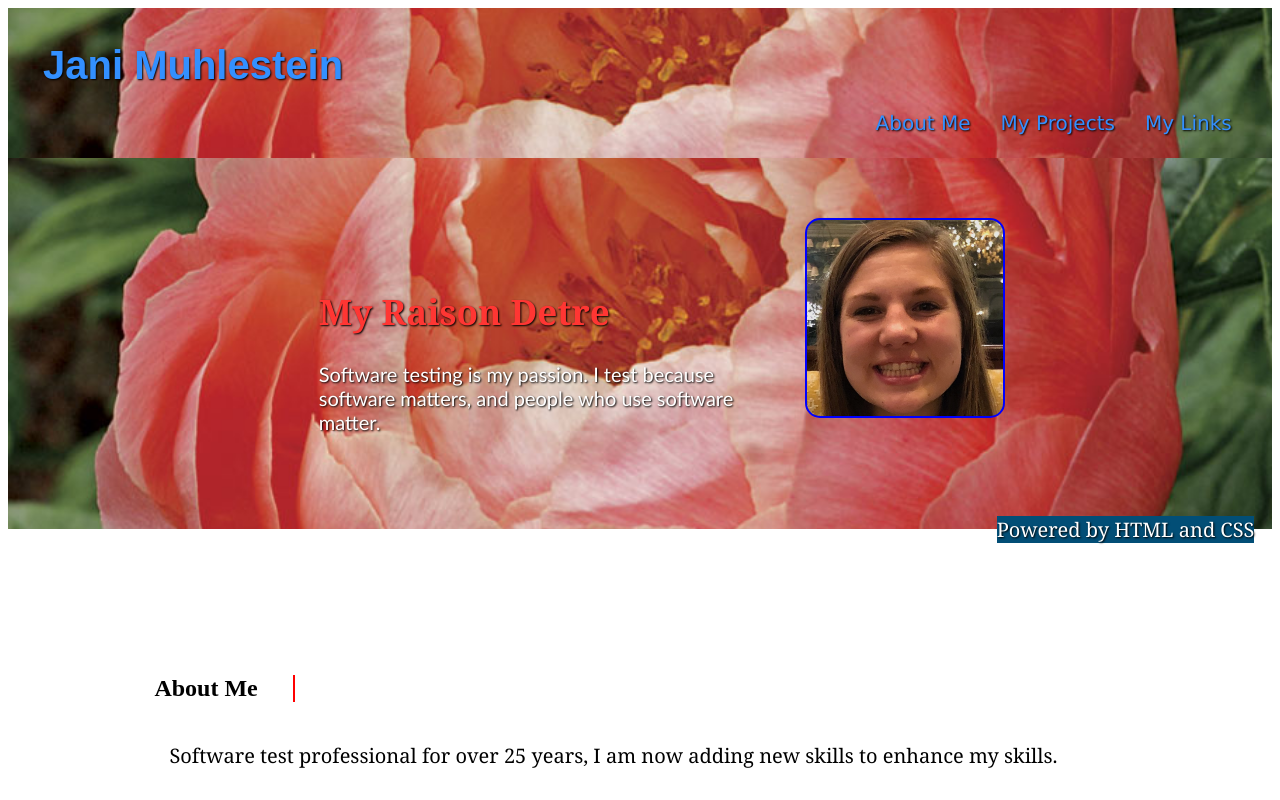
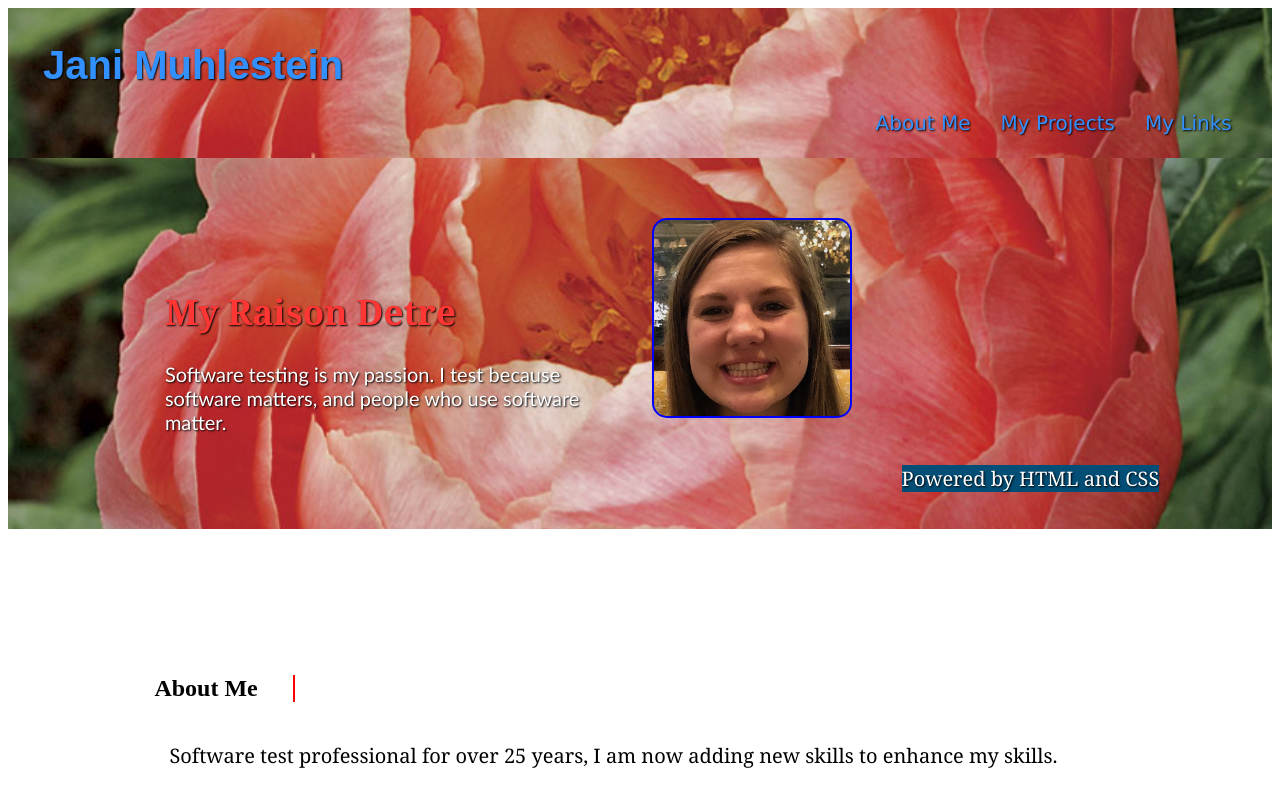
Before and after one commit to janimuhlestein/my-profile, a plain HTML site: page index.html in a window 1280 px wide. Shown: the top 800 px of the page. Drawn offline with Linux system fonts and the light colour scheme.

Commit message:
last flex changes

```diff
--- a/assets/css/style.css
+++ b/assets/css/style.css
@@ -86,6 +86,7 @@ section {
 
 /*I want to make the hero fun, so let's extend the header image*/
 .hero {
+    display: flex;
     background-image: url(../images/peony2.jpg);
     background-size: cover;
     background-position: 80%;
@@ -93,7 +94,6 @@ section {
     display: flex;
     justify-content: center;
     flex-wrap: wrap;
-    align-items: flex-start;
     margin: 0;
     padding-top: 60px;
     padding-bottom: 30px;
@@ -134,16 +134,14 @@ section {
 }
 
 .logo {
-    display: flex;
     font-family: Georgia, 'Times New Roman', Times, serif;
     font-size: 20px;
     color: white;
     background-color: var(--primary-color);
     text-shadow: 1px 1px 2px black;
     margin: 7px 0;
-    position: absolute;
-    bottom: 250px;
-    right: 2%;
+    align-self: flex-end;
+    margin-left: 50px;
 }
 
 /* Set up the projects section */
--- a/index.html
+++ b/index.html
@@ -34,12 +34,10 @@
                      who use software matter.
                  </p>
           </div>
-          <!--Let's put an image to the right-->
      <div class="me-image"></div>
      <!--Let's make a logo-->
-     <div class="logo">
-        <p3>Powered by HTML and CSS</p3>
-     </div>
+     <p3 class="logo">Powered by HTML and CSS</p3>
+          <!--Let's put an image to the right-->
   </section>
   <section class="about-me">
       <h2 id="about-me">About Me</h2>
```
